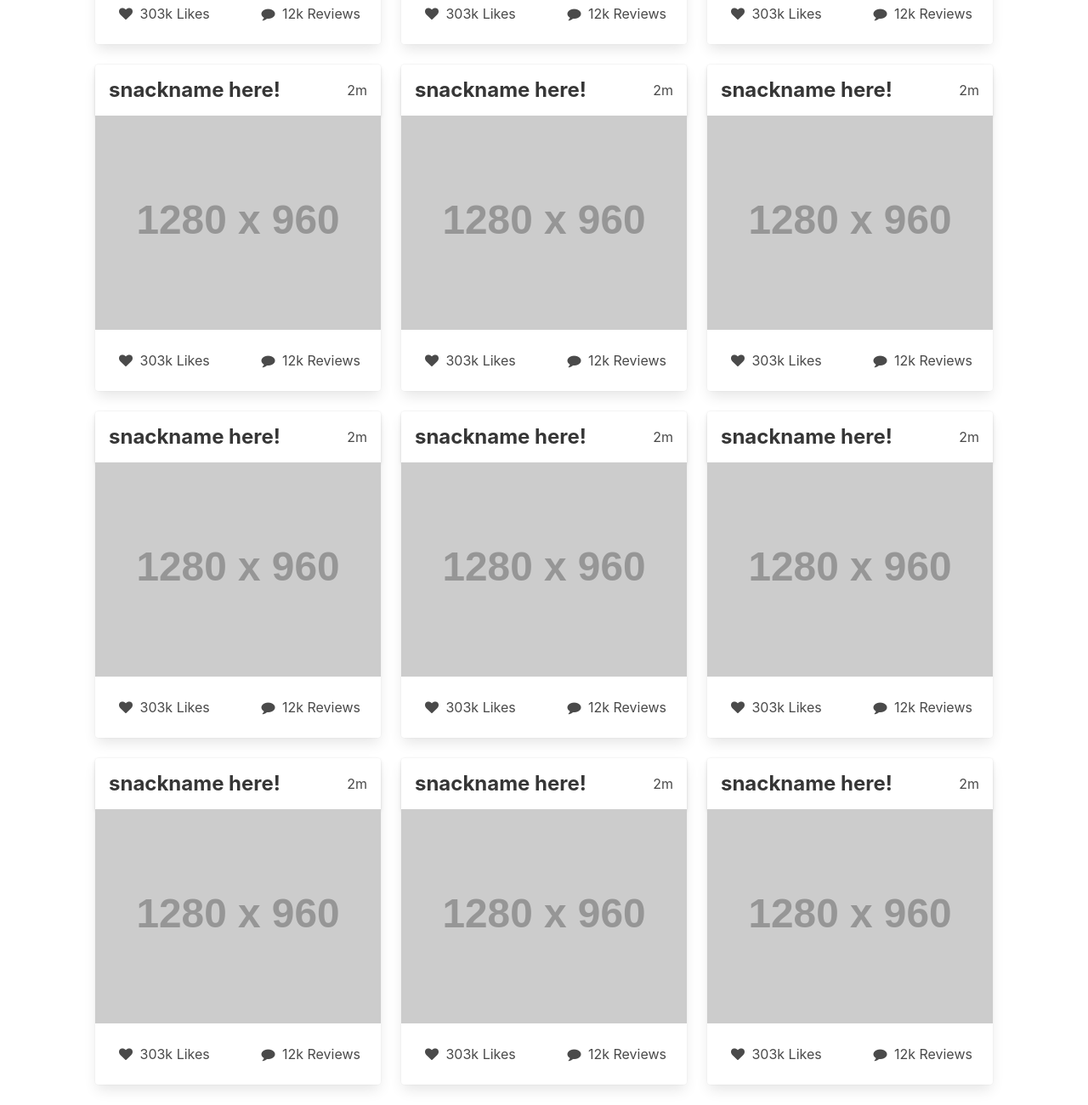
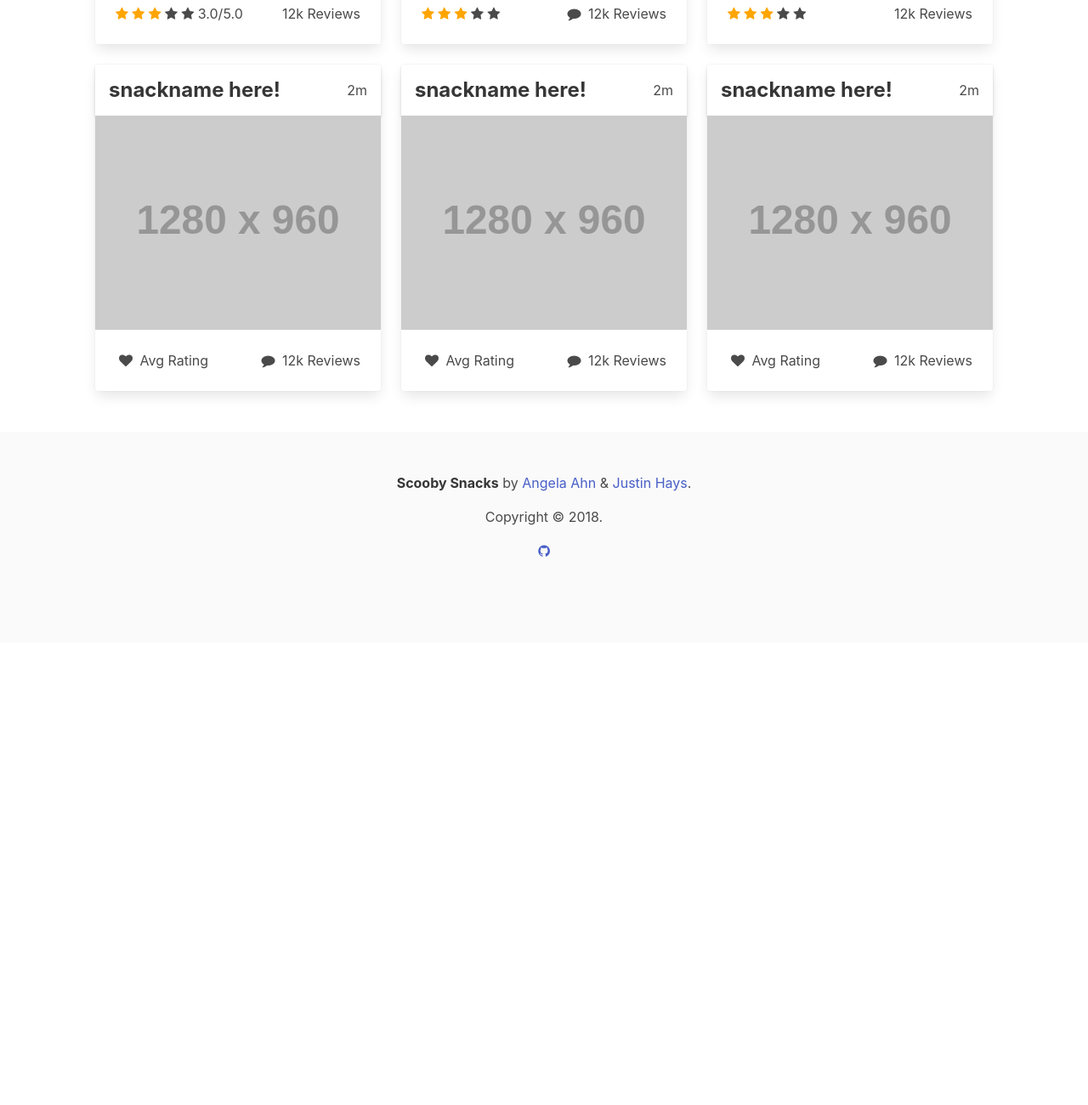
Before and after one commit to aahn84/galvanize-snacks-frontend, a plain HTML site: page index.html in a window 1280 px wide. Shown: the part 620-1920 px from the top of the page at 85% size. After the commit the page ends 1376 px from the top, so only its background shows below. Drawn offline with nearby package versions, Linux system fonts and the light colour scheme; placeholder pictures from the web are drawn by us.

Commit message:
add star ratings on all snacks cards

```diff
--- a/index.html
+++ b/index.html
@@ -39,10 +39,10 @@
             Help
           </a> -->
           <span class="nav-item">
-            <a id="loginButton" class="button">
+            <a id="loginNavButton" class="button">
               Log in
             </a>
-            <a id="signupButton" class="button is-info">
+            <a id="signupNavButton" class="button is-info">
               Sign up
             </a>
           </span>
@@ -79,11 +79,131 @@
             </div>
             <div class="card-content">
               <div class="panel-block-item">
-                <span class="likes">
+                <div class="avgRating">
+                  <span id="avgStars" class="fa fa-star checked"></span>
+                  <span id="avgStars" class="fa fa-star checked"></span>
+                  <span id="avgStars" class="fa fa-star checked"></span>
+                  <span id="avgStars" class="fa fa-star"></span>
+                  <span id="avgStars" class="fa fa-star"></span>
+                  3.0/5.0
+                  <!-- <div class="icon"> -->
+                    <!-- <i class="fa fa-heart"></i> -->
+                    <!-- <span id="avgStars" class="fa fa-star checked"></span>
+                    <span id="avgStars" class="fa fa-star checked"></span>
+                    <span id="avgStars" class="fa fa-star checked"></span>
+                    <span id="avgStars" class="fa fa-star"></span>
+                    <span id="avgStars" class="fa fa-star"></span> -->
+                  <!-- </div> -->
+                  <!-- Avg Rating -->
+                </div>
+                <div class="reviews">
+                  <!-- <span class="icon">
+                    <i class="fa fa-comment"></i>
+                  </span> -->
+                  12k Reviews
+                </div>
+              </div>
+            </div>
+          </div>
+        </div>
+
+        <div class="column is-4">
+          <div class="card">
+            <header class="card-header">
+              <p class="card-header-title">
+                snackname here!
+              </p>
+              <span class="card-header-icon timestamp">
+                2m
+              </span>
+            </header>
+            <div class="card-image">
+              <figure class="image is-4by3">
+                <img src="https://placehold.it/1280x960" alt="Image">
+              </figure>
+            </div>
+            <div class="card-content">
+              <div class="panel-block-item">
+                <div class="avgRating">
+                  <span id="avgStars" class="fa fa-star checked"></span>
+                  <span id="avgStars" class="fa fa-star checked"></span>
+                  <span id="avgStars" class="fa fa-star checked"></span>
+                  <span id="avgStars" class="fa fa-star"></span>
+                  <span id="avgStars" class="fa fa-star"></span>
+                  <!-- 3.0/5.0 -->
+                </div>
+                <div class="reviews">
+                  <span class="icon">
+                    <i class="fa fa-comment"></i>
+                  </span>
+                  12k Reviews
+                </div>
+              </div>
+            </div>
+          </div>
+        </div>
+
+        <div class="column is-4">
+          <div class="card">
+            <header class="card-header">
+              <p class="card-header-title">
+                snackname here!
+              </p>
+              <span class="card-header-icon timestamp">
+                2m
+              </span>
+            </header>
+            <div class="card-image">
+              <figure class="image is-4by3">
+                <img src="https://placehold.it/1280x960" alt="Image">
+              </figure>
+            </div>
+            <div class="card-content">
+              <div class="panel-block-item">
+                <div class="avgRating">
+                  <span id="avgStars" class="fa fa-star checked"></span>
+                  <span id="avgStars" class="fa fa-star checked"></span>
+                  <span id="avgStars" class="fa fa-star checked"></span>
+                  <span id="avgStars" class="fa fa-star"></span>
+                  <span id="avgStars" class="fa fa-star"></span>
+                  <!-- 3.0/5.0 -->
+                </div>
+                <div class="reviews">
+                  <!-- <span class="icon">
+                    <i class="fa fa-comment"></i>
+                  </span> -->
+                  12k Reviews
+                </div>
+              </div>
+            </div>
+          </div>
+        </div>
+      </div>
+
+      <div class="columns">
+
+        <div class="column is-4">
+          <div class="card">
+            <header class="card-header">
+              <p class="card-header-title">
+                snackname here!
+              </p>
+              <span class="card-header-icon timestamp">
+                2m
+              </span>
+            </header>
+            <div class="card-image">
+              <figure class="image is-4by3">
+                <img src="https://placehold.it/1280x960" alt="Image">
+              </figure>
+            </div>
+            <div class="card-content">
+              <div class="panel-block-item">
+                <span class="avgRating">
                   <span class="icon">
                     <i class="fa fa-heart"></i>
                   </span>
-                  303k Likes
+                  Avg Rating
                 </span>
                 <span class="reviews">
                   <span class="icon">
@@ -113,11 +233,11 @@
             </div>
             <div class="card-content">
               <div class="panel-block-item">
-                <span class="likes">
+                <span class="avgRating">
                   <span class="icon">
                     <i class="fa fa-heart"></i>
                   </span>
-                  303k Likes
+                  Avg Rating
                 </span>
                 <span class="reviews">
                   <span class="icon">
@@ -147,11 +267,11 @@
             </div>
             <div class="card-content">
               <div class="panel-block-item">
-                <span class="likes">
+                <span class="avgRating">
                   <span class="icon">
                     <i class="fa fa-heart"></i>
                   </span>
-                  303k Likes
+                  Avg Rating
                 </span>
                 <span class="reviews">
                   <span class="icon">
@@ -164,7 +284,8 @@
           </div>
         </div>
       </div>
-      <div class="columns">
+
+      <!-- <div class="columns">
 
         <div class="column is-4">
           <div class="card">
@@ -183,11 +304,11 @@
             </div>
             <div class="card-content">
               <div class="panel-block-item">
-                <span class="likes">
+                <span class="avgRating">
                   <span class="icon">
                     <i class="fa fa-heart"></i>
                   </span>
-                  303k Likes
+                  Avg Rating
                 </span>
                 <span class="reviews">
                   <span class="icon">
@@ -217,11 +338,11 @@
             </div>
             <div class="card-content">
               <div class="panel-block-item">
-                <span class="likes">
+                <span class="avgRating">
                   <span class="icon">
                     <i class="fa fa-heart"></i>
                   </span>
-                  303k Likes
+                  Avg Rating
                 </span>
                 <span class="reviews">
                   <span class="icon">
@@ -251,11 +372,11 @@
             </div>
             <div class="card-content">
               <div class="panel-block-item">
-                <span class="likes">
+                <span class="avgRating">
                   <span class="icon">
                     <i class="fa fa-heart"></i>
                   </span>
-                  303k Likes
+                  Avg Rating
                 </span>
                 <span class="reviews">
                   <span class="icon">
@@ -267,8 +388,9 @@
             </div>
           </div>
         </div>
-      </div>
-      <div class="columns">
+      </div> -->
+
+      <!-- <div class="columns">
 
         <div class="column is-4">
           <div class="card">
@@ -287,11 +409,11 @@
             </div>
             <div class="card-content">
               <div class="panel-block-item">
-                <span class="likes">
+                <span class="avgRating">
                   <span class="icon">
                     <i class="fa fa-heart"></i>
                   </span>
-                  303k Likes
+                  Avg Rating
                 </span>
                 <span class="reviews">
                   <span class="icon">
@@ -321,11 +443,11 @@
             </div>
             <div class="card-content">
               <div class="panel-block-item">
-                <span class="likes">
+                <span class="avgRating">
                   <span class="icon">
                     <i class="fa fa-heart"></i>
                   </span>
-                  303k Likes
+                  Avg Rating
                 </span>
                 <span class="reviews">
                   <span class="icon">
@@ -355,11 +477,11 @@
             </div>
             <div class="card-content">
               <div class="panel-block-item">
-                <span class="likes">
+                <span class="avgRating">
                   <span class="icon">
                     <i class="fa fa-heart"></i>
                   </span>
-                  303k Likes
+                  Avg Rating
                 </span>
                 <span class="reviews">
                   <span class="icon">
@@ -371,111 +493,7 @@
             </div>
           </div>
         </div>
-      </div>
-      <div class="columns">
-
-        <div class="column is-4">
-          <div class="card">
-            <header class="card-header">
-              <p class="card-header-title">
-                snackname here!
-              </p>
-              <span class="card-header-icon timestamp">
-                2m
-              </span>
-            </header>
-            <div class="card-image">
-              <figure class="image is-4by3">
-                <img src="https://placehold.it/1280x960" alt="Image">
-              </figure>
-            </div>
-            <div class="card-content">
-              <div class="panel-block-item">
-                <span class="likes">
-                  <span class="icon">
-                    <i class="fa fa-heart"></i>
-                  </span>
-                  303k Likes
-                </span>
-                <span class="reviews">
-                  <span class="icon">
-                    <i class="fa fa-comment"></i>
-                  </span>
-                  12k Reviews
-                </span>
-              </div>
-            </div>
-          </div>
-        </div>
-
-        <div class="column is-4">
-          <div class="card">
-            <header class="card-header">
-              <p class="card-header-title">
-                snackname here!
-              </p>
-              <span class="card-header-icon timestamp">
-                2m
-              </span>
-            </header>
-            <div class="card-image">
-              <figure class="image is-4by3">
-                <img src="https://placehold.it/1280x960" alt="Image">
-              </figure>
-            </div>
-            <div class="card-content">
-              <div class="panel-block-item">
-                <span class="likes">
-                  <span class="icon">
-                    <i class="fa fa-heart"></i>
-                  </span>
-                  303k Likes
-                </span>
-                <span class="reviews">
-                  <span class="icon">
-                    <i class="fa fa-comment"></i>
-                  </span>
-                  12k Reviews
-                </span>
-              </div>
-            </div>
-          </div>
-        </div>
-
-        <div class="column is-4">
-          <div class="card">
-            <header class="card-header">
-              <p class="card-header-title">
-                snackname here!
-              </p>
-              <span class="card-header-icon timestamp">
-                2m
-              </span>
-            </header>
-            <div class="card-image">
-              <figure class="image is-4by3">
-                <img src="https://placehold.it/1280x960" alt="Image">
-              </figure>
-            </div>
-            <div class="card-content">
-              <div class="panel-block-item">
-                <span class="likes">
-                  <span class="icon">
-                    <i class="fa fa-heart"></i>
-                  </span>
-                  303k Likes
-                </span>
-                <span class="reviews">
-                  <span class="icon">
-                    <i class="fa fa-comment"></i>
-                  </span>
-                  12k Reviews
-                </span>
-              </div>
-            </div>
-          </div>
-        </div>
-      </div>
+      </div> -->
 
     </div>
   </div>
@@ -523,19 +541,9 @@
             </p>
             <br>
             <br>
-            <p class="">
-              <a href="#">
-                <i class="fa fa-minus cart-icon"></i>
-              </a>
-              &nbsp;
-              <input type="text" name="" class="input has-text-centered" value="1" style="width:40px;">
-              &nbsp;
-              <a href="#">
-                <i class="fa fa-plus cart-icon"></i>
-              </a>
-              &nbsp; &nbsp; &nbsp;
-              <a class="button is-primary">Add to cart</a>
-            </p>
+            <div class="addReviewP">
+              <a id="addReviewButton" class="button is-primary">Add Review</a>
+            </div>
             <br>
             <table class="table">
               <tbody>
--- a/styles.css
+++ b/styles.css
@@ -18,8 +18,33 @@
   font-size: 1.5em;
 }
 
+.panel-block-item {
+  align-content: space-between;
+  width: 100%;
+}
+
+.card-content {
+  display: flex;
+  justify-content: center;
+}
+
+.avgRating {
+  display: block;
+  float: left;
+}
+
+#avgStars {
+  /* display: block; */
+  /* float: right; */
+  /* position: absolute; */
+}
+
+.checked {
+  color: orange;
+}
+
 .reviews {
-  display: block;
+  /* display: block; */
   float: right;
 }
 
@@ -44,3 +69,12 @@
   position: absolute;
   right: 1.5em;
 }
+
+.product-header {
+  padding: 1rem;
+}
+
+.addReviewP {
+  display: flex;
+  justify-content: center;
+}
```
Also changed, not shown: index.js (+10 -1 lines).
